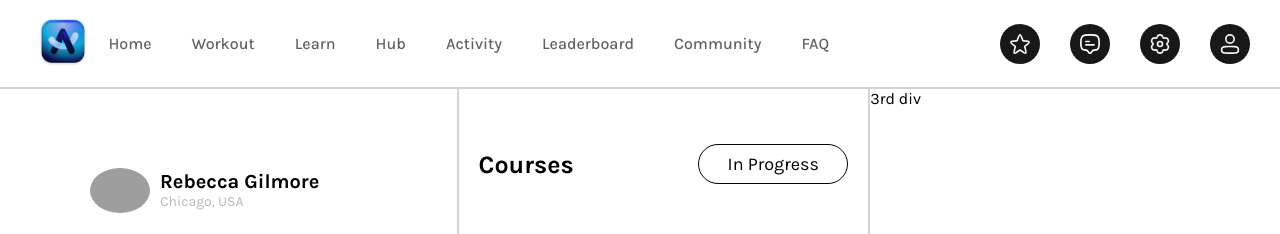
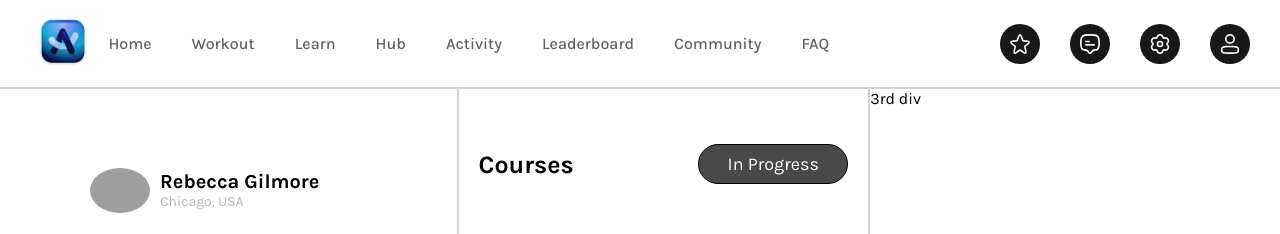
Before and after one commit to iamausafhussain/wpower, an Angular app: page / in a window 1280 px wide. In both pictures the pointer is over the button "In Progress". Shown: the top 234 px of the page. Built offline with nearby package versions, Linux system fonts and the light colour scheme; grey boxes are pictures that could not be loaded.

Commit message:
added files

```diff
--- a/src/widgets/courses/courses.component.css
+++ b/src/widgets/courses/courses.component.css
@@ -19,5 +19,10 @@
   outline: none;
   border: 1px solid black;
   font-size: 18px;
-  background: none;
+  transition: all 0.2s ease-in-out;
 }
+
+.dropdown:hover {
+  background: #494949;
+  color: #fff;
+}
```
